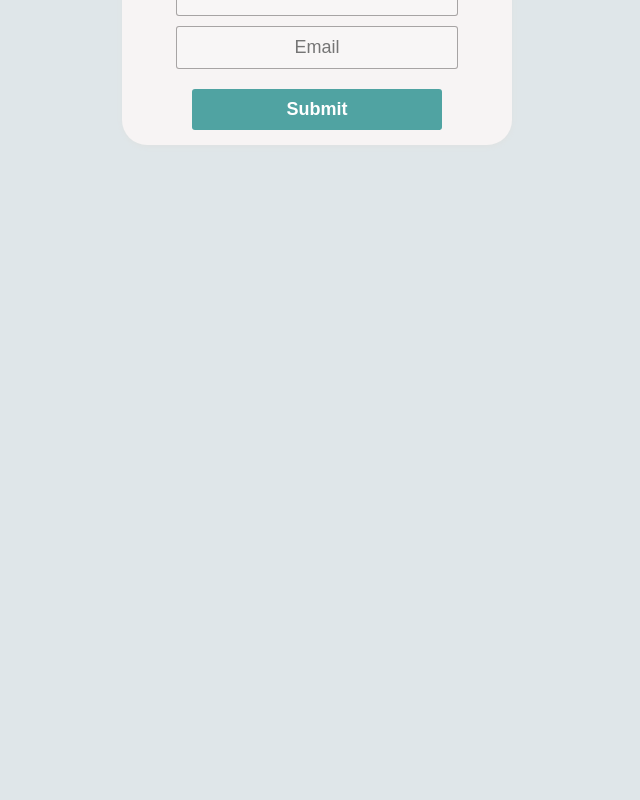
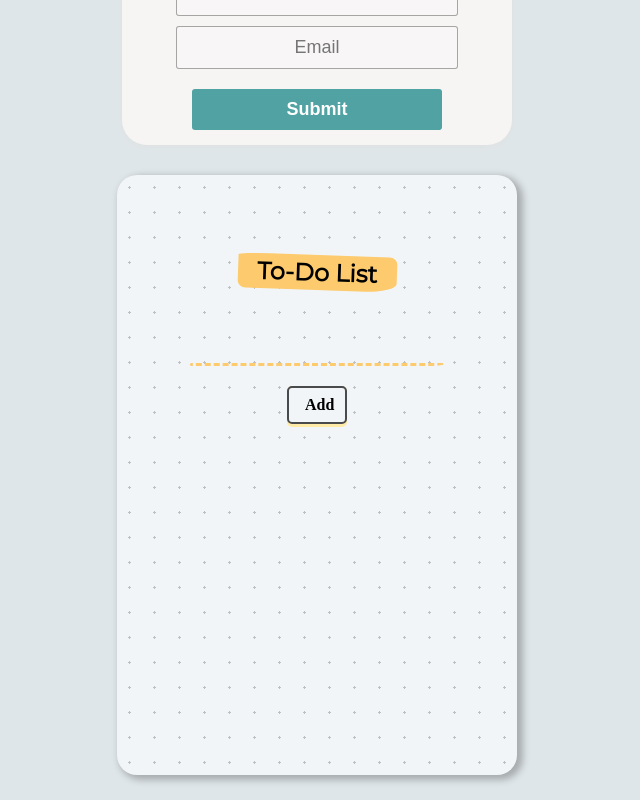
Before and after one commit to RAUNAK-PANDEY/React-Practise, a React app: page / in a window 1280 px wide. Shown: the part 6326-7126 px from the top of the page, without its empty margins (323-963 px from the left). Before the commit the page ends 6526 px from the top, so only its background shows below. Built offline with nearby package versions, Linux system fonts and the light colour scheme.

Commit message:
initial commit

```diff
--- a/public/index.html
+++ b/public/index.html
@@ -17,6 +17,7 @@
     <div id="destructure"></div>
     <div id="EventHandling"></div>
     <div id="ComplexForm"></div>
+    <div id="todo-container"></div>
     <script src="../src/index.js" type="text/JSX"></script>
   </body>
 </html>
--- a/public/styles.css
+++ b/public/styles.css
@@ -254,3 +254,73 @@ tr td {
 .eventinput {
   color: black;
 }
+
+/* Todo list CSS */
+
+.todocontainer {
+  width: 100%;
+  height: auto;
+  min-height: 600px;
+  max-width: 400px;
+  background: #f1f5f8;
+  background-image: radial-gradient(#bfc0c1 7.2%, transparent 0);
+  background-size: 25px 25px;
+  border-radius: 20px;
+  box-shadow: 4px 3px 7px 2px #00000040;
+  padding: 1rem;
+  box-sizing: border-box;
+}
+.todoheading {
+  display: flex;
+  align-items: center;
+  justify-content: center;
+  margin-bottom: 1rem;
+}
+.todoheading h1 {
+  transform: rotate(2deg);
+  padding: 0.2rem 1.2rem;
+  border-radius: 20% 5% 20% 5%/5% 20% 25% 20%;
+  background-color: #fdcb6e;
+  font-size: 1.5rem;
+}
+
+.todoinput {
+  box-sizing: border-box;
+  background-color: transparent;
+  /* padding: 0.7rem; */
+  border-bottom-right-radius: 15px 3px;
+  border-bottom-left-radius: 3px 15px;
+  border: solid 3px transparent;
+  border-bottom: dashed 3px #fdcb6e;
+  font-family: "Architects Daughter", cursive;
+  font-size: 1rem;
+  color: hsla(260, 2%, 25%, 0.7);
+  width: 70%;
+  /* margin-bottom: 20px; */
+}
+
+.todobutton {
+  padding: 0;
+  border: none;
+  font-family: "Architects Daughter", cursive;
+  text-decoration: none;
+  padding-bottom: 3px;
+  border-radius: 5px;
+  /* swidth: 130px; */
+  background-color: #ffeaa7;
+}
+.todobutton span {
+  background: #f1f5f8;
+  display: block;
+  color: black;
+  padding: 0.5rem 1rem;
+  border-radius: 5px;
+  font-size: 1rem;
+  border: 2px solid hsl(198, 1%, 29%);
+}
+
+.todoli {
+  text-align: left;
+  position: relative;
+  padding: 0.5rem;
+}
--- /dev/null
+++ b/src/components/TodoList.jsx
@@ -0,0 +1,46 @@
+import React, { useState } from "react";
+
+function TodoList() {
+  const [inputText, setInputText] = useState("");
+  const [items, setItems] = useState([]);
+
+  function handleChange(event) {
+    const newValue = event.target.value;
+    setInputText(newValue);
+  }
+
+  function addItem() {
+    setItems((prevItems) => {
+      return [...prevItems, inputText];
+    });
+    setInputText("");
+  }
+
+  return (
+    <div className="todocontainer">
+      <div className="todoheading">
+        <h1>To-Do List</h1>
+      </div>
+      <div className="todoform">
+        <input
+          className="todoinput"
+          onChange={handleChange}
+          type="text"
+          value={inputText}
+        />
+        <button className="todobutton" onClick={addItem}>
+          <span>Add</span>
+        </button>
+      </div>
+      <div>
+        <ul>
+          {items.map((todoItem) => (
+            <li className="todoli">{todoItem}</li>
+          ))}
+        </ul>
+      </div>
+    </div>
+  );
+}
+
+export default TodoList;
--- a/src/index.js
+++ b/src/index.js
@@ -15,6 +15,7 @@ import Form from "./components/Form";
 import Destructure from "./components/Destructure";
 import EventHandling from "./components/EventHandling";
 import ComplexForm from "./components/ComplexForm";
+import TodoList from "./components/TodoList";
 
 //HTML attributes are written in camelCase
 ReactDOM.render(<App />, document.getElementById("root"));
@@ -188,3 +189,5 @@ ReactDOM.render(<ComplexForm />, document.getElementById("ComplexForm"));
 // };
 
 // console.log(user);
+
+ReactDOM.render(<TodoList />, document.getElementById("todo-container"));
```
